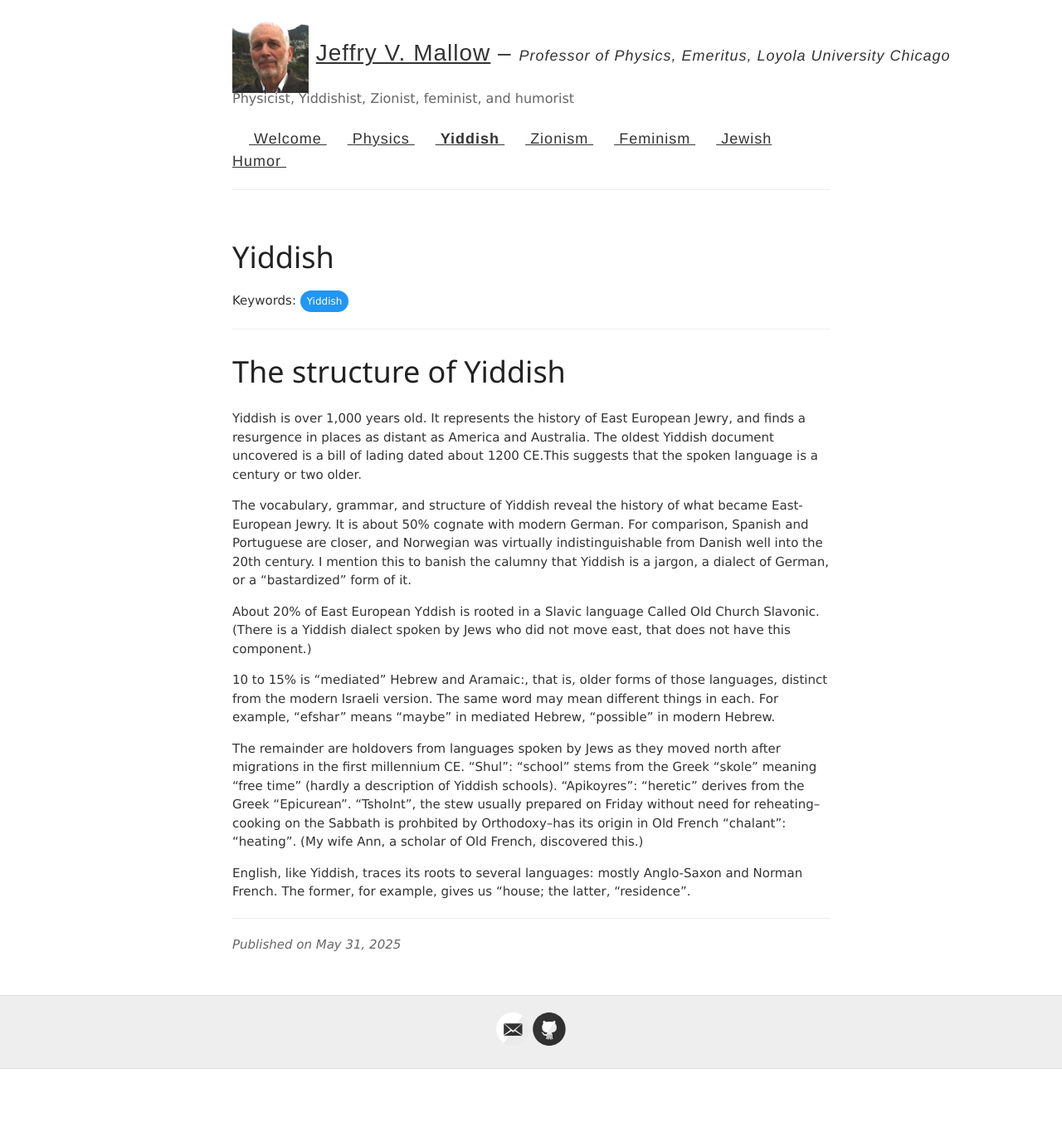
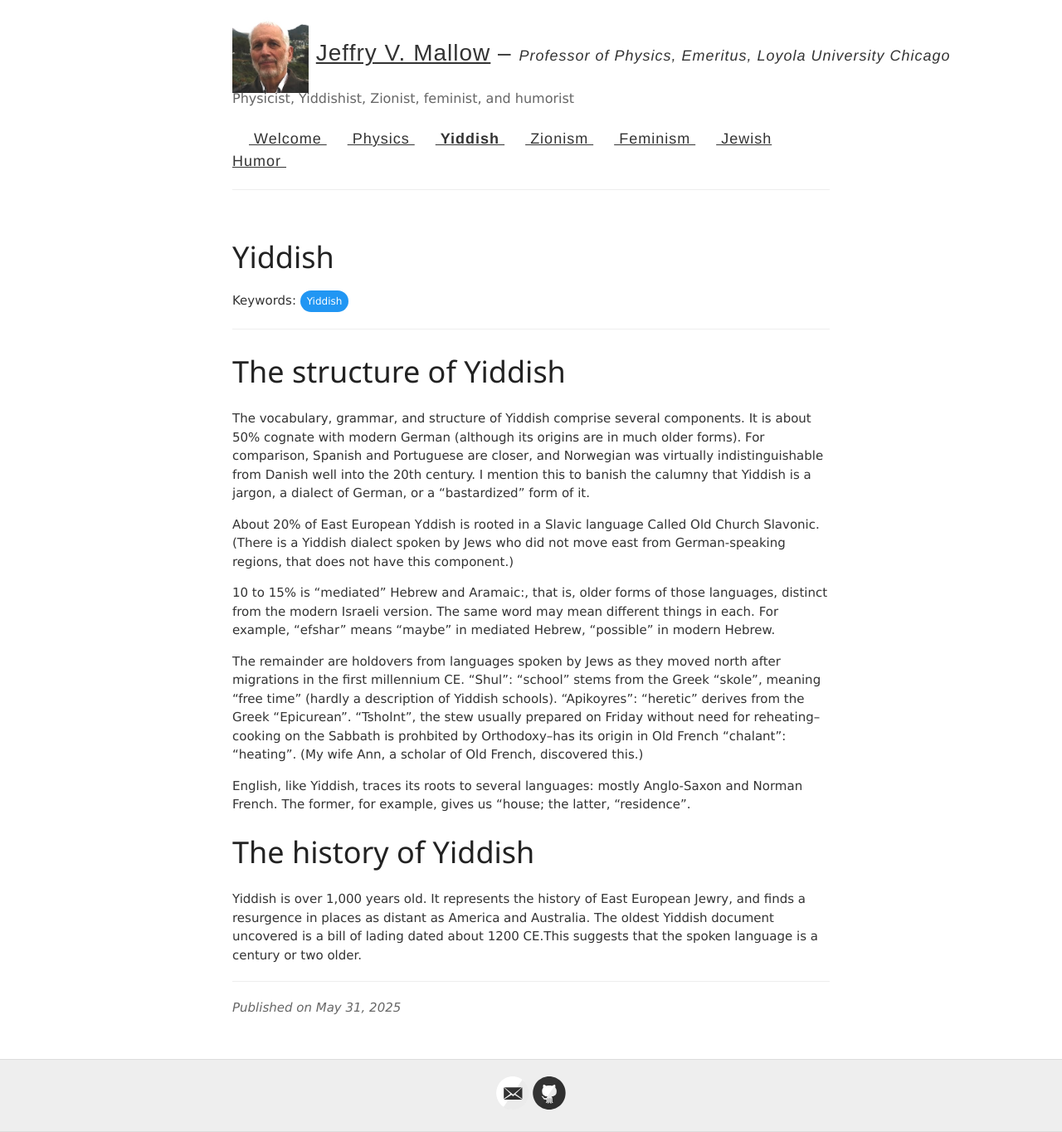
Before and after one commit to jvmallow/jvmallow.github.io, a Jekyll site: the page built from _posts/2025-05-31-Yiddish.md, in a window 1280 px wide. Shown: the whole page at 83% size. Built offline with Jekyll 4.4.1, drawn with Linux system fonts in a browser that asks for light colours; a script that is not in the unit is left out; before the commit the page ends 1288 px from its top, so only the background shows below that.

Commit message:
Update 2025-05-31-Yiddish.md

```diff
--- a/_posts/2025-05-31-Yiddish.md
+++ b/_posts/2025-05-31-Yiddish.md
@@ -8,14 +8,15 @@ tags: [Yiddish]
 
 
 # The structure of Yiddish
-Yiddish is over 1,000 years old. It represents the history of East European Jewry, and finds a resurgence in places as distant as America and Australia. The oldest Yiddish document uncovered is a bill of lading dated about 1200 CE.This suggests that the spoken language is a century or two older.
+The vocabulary, grammar, and structure of Yiddish comprise several components. It is about 50% cognate with modern German (although its origins are in much older forms). For comparison, Spanish and Portuguese are closer, and Norwegian was virtually indistinguishable from Danish well into the 20th century. I mention this to banish the calumny that Yiddish is a jargon, a dialect of German, or a "bastardized" form of it.
 
-The vocabulary, grammar, and structure of Yiddish reveal the history of what became East-European Jewry. It is about 50% cognate with modern German. For comparison, Spanish and Portuguese are closer, and Norwegian  was virtually indistinguishable from Danish well into the 20th century. I mention this to banish the calumny that Yiddish is a jargon, a dialect of German, or a "bastardized" form of it.
-
-About 20% of East European Yddish is rooted in a Slavic language Called Old Church Slavonic. (There is a Yiddish dialect spoken by Jews who did not move east, that does not have this component.)
+About 20% of East European Yddish is rooted in a Slavic language Called Old Church Slavonic. (There is a Yiddish dialect spoken by Jews who did not move east from German-speaking regions, that does not have this component.)
 
 10 to 15% is "mediated" Hebrew and Aramaic:, that is, older forms of those languages, distinct from the modern Israeli version. The same word may mean different things in each. For example, "efshar" means "maybe" in mediated Hebrew, "possible" in modern Hebrew.
 
-The remainder are holdovers from languages spoken by Jews as they moved north after migrations in the first millennium CE.  "Shul": "school" stems from the Greek "skole" meaning "free time" (hardly a description of Yiddish schools). "Apikoyres": "heretic" derives from the Greek "Epicurean". "Tsholnt", the stew usually prepared on Friday without need for reheating--cooking on the Sabbath is prohbited by Orthodoxy--has its origin in Old French "chalant": "heating". (My wife Ann, a scholar of Old French, discovered this.)
+The remainder are holdovers from languages spoken by Jews as they moved north after migrations in the first millennium CE.  "Shul": "school" stems from the Greek "skole", meaning "free time" (hardly a description of Yiddish schools). "Apikoyres": "heretic" derives from the Greek "Epicurean". "Tsholnt", the stew usually prepared on Friday without need for reheating--cooking on the Sabbath is prohbited by Orthodoxy--has its origin in Old French "chalant": "heating". (My wife Ann, a scholar of Old French, discovered this.)
 
 English, like Yiddish, traces its roots to several languages: mostly Anglo-Saxon and Norman French. The former, for example, gives us "house; the latter, "residence".
+
+# The history of Yiddish
+Yiddish is over 1,000 years old. It represents the history of East European Jewry, and finds a resurgence in places as distant as America and Australia. The oldest Yiddish document uncovered is a bill of lading dated about 1200 CE.This suggests that the spoken language is a century or two older.
```
